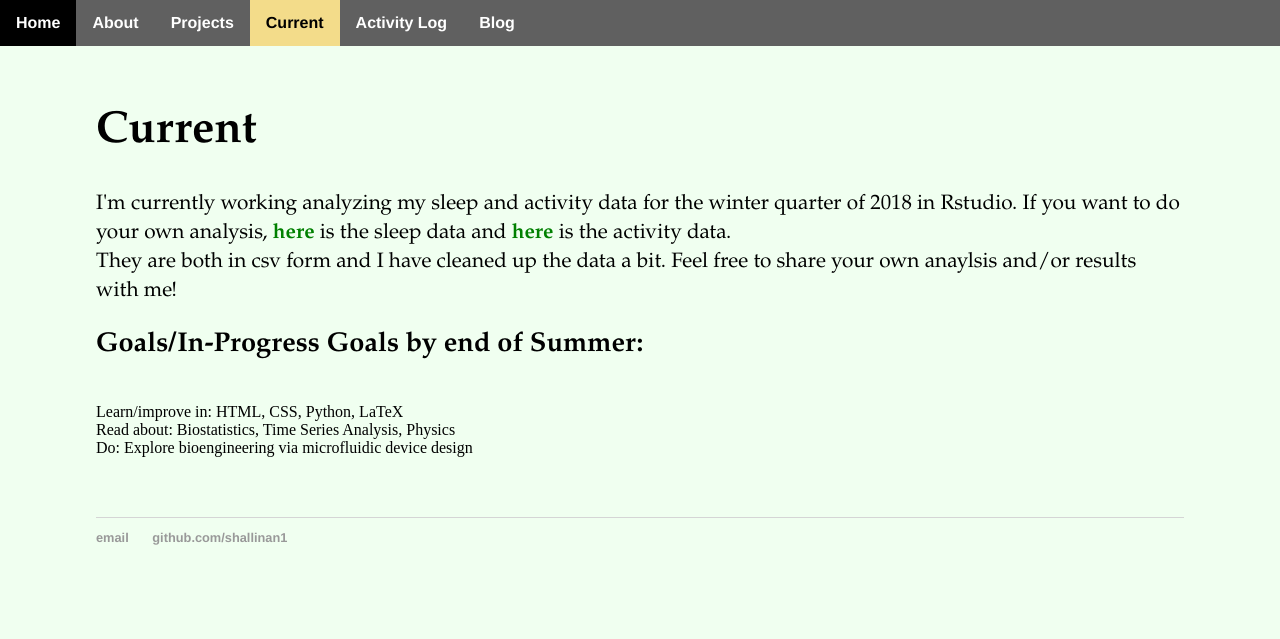
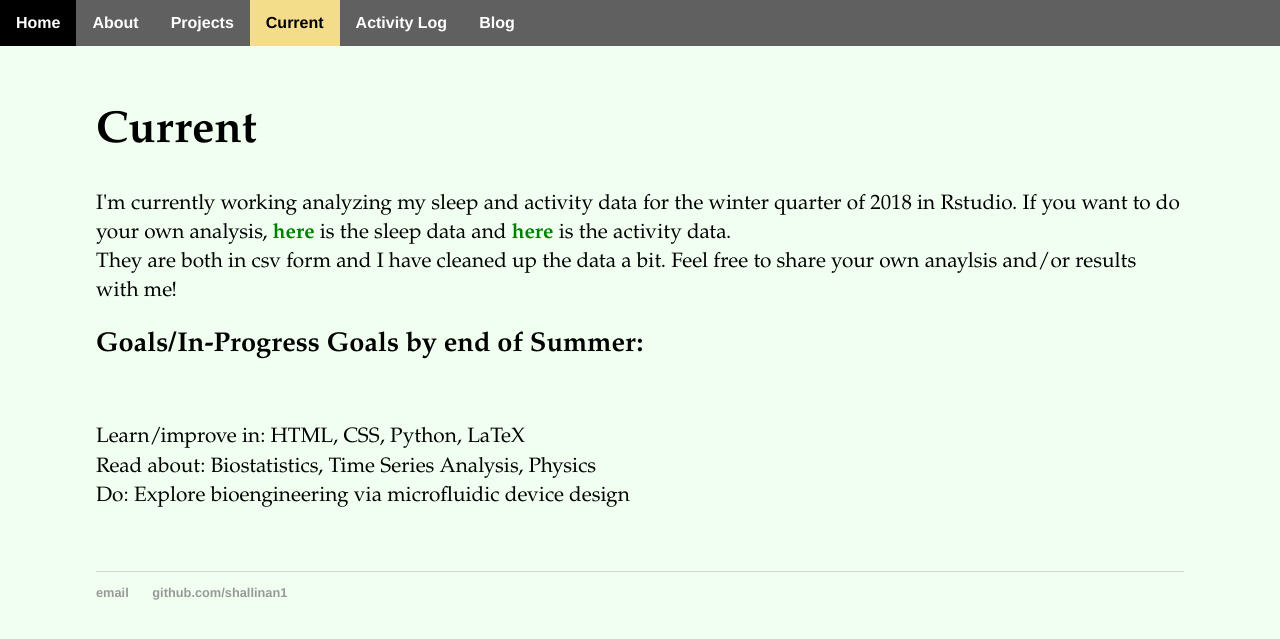
Before and after one commit to shallinan1/shallinan1.github.io, a Jekyll site: the page built from current/index.html, in a window 1280 px wide. Shown: the top 639 px of the page. Built offline with Jekyll 4.4.1, drawn with Linux system fonts in a browser that asks for light colours.

Commit message:
update div

```diff
--- a/current/index.html
+++ b/current/index.html
@@ -10,11 +10,8 @@ and <a href="/assets/data/activitycsv.csv"><b><font color="green">here</font></b
       They are both in csv form and I have cleaned up the data a bit.
       Feel free to share your own anaylsis and/or results with me! <br> </p>
 
-	   <p> <h2> Goals/In-Progress Goals by end of Summer: </h2> <br>
-			Learn/improve in: HTML, CSS, Python, LaTeX <br>
+	    <h2> Goals/In-Progress Goals by end of Summer: </h2> <br>
+			<p>Learn/improve in: HTML, CSS, Python, LaTeX <br>
 			Read about: Biostatistics, Time Series Analysis, Physics <br>
-			Do: Explore bioengineering via microfluidic device design<br>
-
-</font>
-      </p>
+			Do: Explore bioengineering via microfluidic device design<br> </p>
 </div>
```
